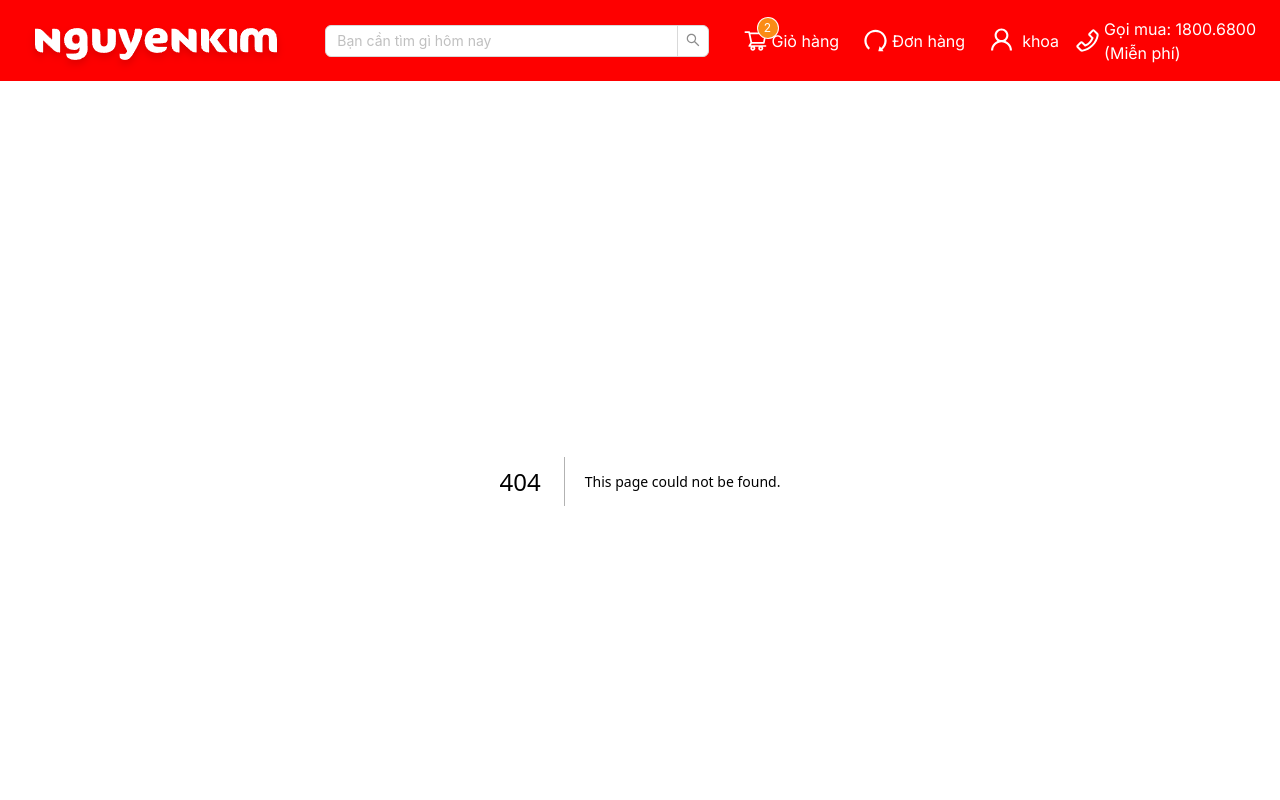
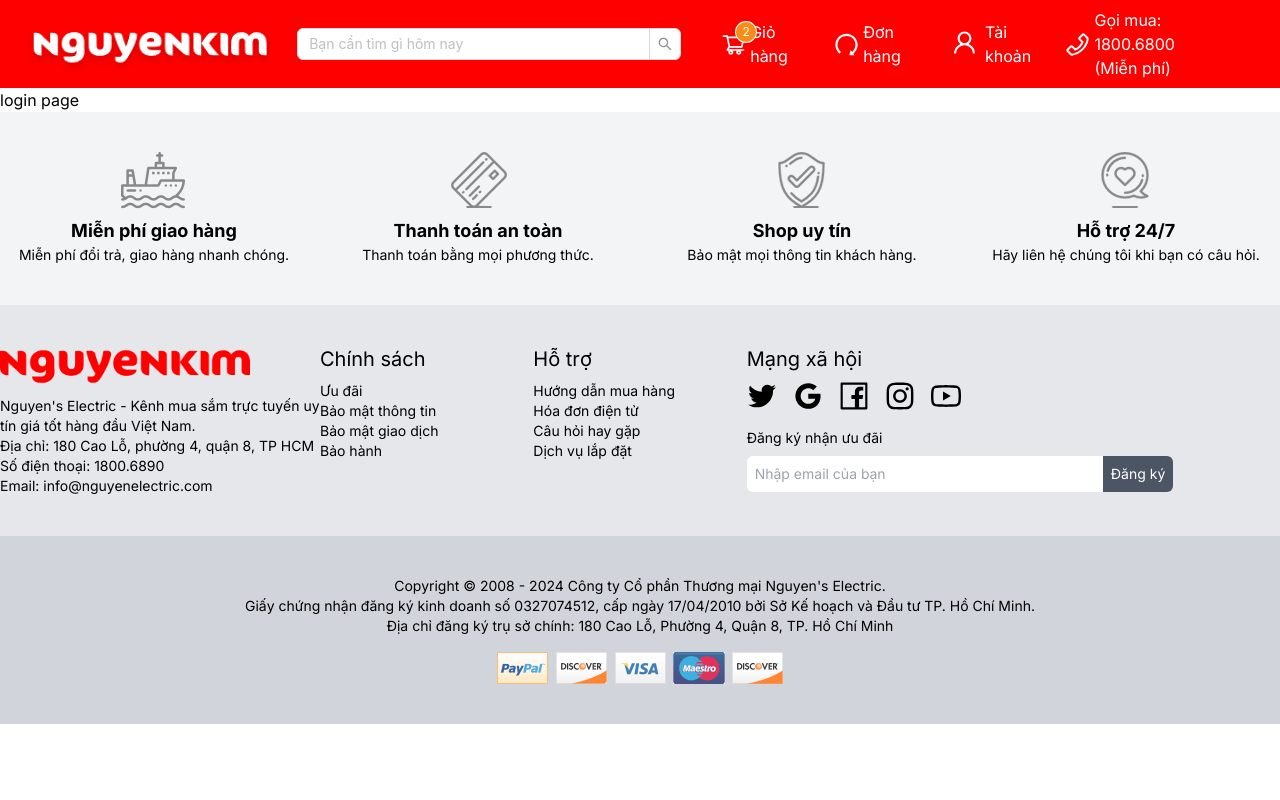
Before and after one commit to ndgkhoa/nguyenkim-store-cart, a Next.js app: page /login in a window 1280 px wide. Before the commit this address had no page. Shown: the top 800 px of the page. Built offline with nearby package versions, Linux system fonts and the light colour scheme.

Commit message:
feat: search process

```diff
--- a/src/app/layout.tsx
+++ b/src/app/layout.tsx
@@ -17,7 +17,7 @@ export default function RootLayout({
     children: React.ReactNode
 }>) {
     return (
-        <html lang="en">
+        <html lang="en" suppressHydrationWarning={true}>
             <body className={inter.className}>
                 <Header />
                 {children}
--- /dev/null
+++ b/src/app/login/page.tsx
@@ -0,0 +1,4 @@
+const CartPage = () => {
+    return <div className="container mx-auto">login page</div>
+}
+export default CartPage
--- /dev/null
+++ b/src/app/register/page.tsx
@@ -0,0 +1,4 @@
+const CartPage = () => {
+    return <div className="container mx-auto">registor page</div>
+}
+export default CartPage
--- /dev/null
+++ b/src/app/search/page.tsx
@@ -0,0 +1,57 @@
+'use client'
+import { useSearchParams } from 'next/navigation'
+import { useEffect, useState } from 'react'
+import { Card } from 'antd'
+import Link from 'next/link'
+
+const { Meta } = Card
+
+const SearchResults = () => {
+    const searchParams = useSearchParams()
+    const query = searchParams.get('query')
+
+    const [products, setProducts] = useState<any[]>([])
+
+    useEffect(() => {
+        const fetchData = async () => {
+            try {
+                const response = await fetch(`https://nguyenkim-be.onrender.com/v1/product?product_name=${query}`)
+                const data = await response.json()
+                if (data.status === 200) {
+                    setProducts(data.data)
+                }
+            } catch (error) {
+                console.error('Error fetching search results:', error)
+            }
+        }
+        fetchData()
+    }, [query])
+
+    return (
+        <div className="container mx-auto mt-5">
+            <p className="text-2xl font-bold">Kết quả tìm kiếm cho "{query}"</p>
+            <div className="grid grid-cols-5 gap-4 mt-4">
+                {products.length > 0 ? (
+                    products.map((product) => (
+                        <Link key={product.product_id} href={`/product/${product.product_id}`} passHref>
+                            <Card
+                                hoverable
+                                style={{ width: '100%' }}
+                                cover={<img alt={product.product_name} src={product.image_1} />}
+                            >
+                                <Meta
+                                    title={product.product_name}
+                                    description={`Giá: ${product.price.toLocaleString('vi-VN')} VND`}
+                                />
+                            </Card>
+                        </Link>
+                    ))
+                ) : (
+                    <p className="text-sm text-black">Không tìm thấy sản phẩm</p>
+                )}
+            </div>
+        </div>
+    )
+}
+
+export default SearchResults
--- a/src/components/Header.tsx
+++ b/src/components/Header.tsx
@@ -1,79 +1,74 @@
 'use client'
 import { PhoneOutlined, ShoppingCartOutlined, UserOutlined, RedoOutlined } from '@ant-design/icons'
-import { Input, Badge } from 'antd'
-import { Dropdown, Menu, Space } from 'antd'
-
-const { Search } = Input
+import { Badge, MenuProps } from 'antd'
+import { Dropdown, Space } from 'antd'
 import Link from 'next/link'
 import React, { useState } from 'react'
-
-const menu = (
-    <Menu>
-        <Menu.Item key="1">
-            <Link href="/register">Đăng ký</Link>
-        </Menu.Item>
-        <Menu.Item key="2">
-            <Link href="/login">Đăng nhập</Link>
-        </Menu.Item>
-    </Menu>
-)
+import SearchComponent from './SearchForm'
+import UserAvatar from './UserAvatar'
 
 const Header: React.FC = () => {
-    const [user, setUser] = useState<any>('khoa')
+    const [user, setUser] = useState<String | null>()
+
+    const menuItems = [
+        {
+            key: '1',
+            label: (
+                <Link href="/register">
+                    <span className="">Đăng ký</span>
+                </Link>
+            ),
+        },
+        {
+            key: '2',
+            label: (
+                <Link href="/login">
+                    <span className="">Đăng nhập</span>
+                </Link>
+            ),
+        },
+    ]
+
+    const menuItemsLoggedIn = [
+        {
+            key: '1',
+            label: (
+                <Link href="/logout">
+                    <span className="">Thoát</span>
+                </Link>
+            ),
+        },
+    ]
+
     return (
         <header className="bg-[#fe0000] py-2">
             <div className="container mx-auto flex items-center justify-between text-white">
                 <Link href={'/'}>
-                    <img src="/images/logo.png" alt="" />
+                    <img src="/images/logo.png" alt="Logo" className="h-12 md:h-full" />
                 </Link>
-                <form action={'#'} className=" mx-4">
-                    <Search placeholder="Bạn cần tìm gì hôm nay" allowClear className="w-96" />
-                </form>
-                <div className="flex items-center">
+                <div className="hidden xl:flex items-center">
+                    <SearchComponent />
+                    <div className="flex items-center mx-6">
                         <Link href={'/cart'} className="pr-6 flex items-center">
                             <Badge count={2} showZero color="orange">
                                 <ShoppingCartOutlined style={{ fontSize: '25px', color: 'white' }} />
                             </Badge>
                             <span className="pl-1">Giỏ hàng</span>
                         </Link>
+
                         <Link href={'/#'} className="pr-6 flex items-center">
                             <RedoOutlined style={{ fontSize: '25px' }} />
                             <span className="pl-1">Đơn hàng</span>
                         </Link>
+
                         {user ? (
-                        <Dropdown
-                            trigger={['click']}
-                            className="pr-4"
-                            overlay={
-                                <Menu>
-                                    <Menu.Item key="1">
-                                        <Link href="/register">Log out</Link>
-                                    </Menu.Item>
-                                </Menu>
-                            }
-                        >
+                            <Dropdown menu={{ items: menuItemsLoggedIn }} trigger={['click']} className="pr-4">
                                 <a onClick={(e) => e.preventDefault()} className="cursor-pointer">
-                                <Space>
-                                    <UserOutlined style={{ fontSize: '25px' }} />
-                                    {user}
-                                </Space>
+                                    <UserAvatar />
                                 </a>
                             </Dropdown>
                         ) : (
-                        <Dropdown
-                            trigger={['click']}
-                            className="pr-4"
-                            overlay={
-                                <Menu>
-                                    <Menu.Item key="1">
-                                        <Link href="/register">Đăng ký</Link>
-                                    </Menu.Item>
-                                    <Menu.Item key="2">
-                                        <Link href="/login">Đăng nhập</Link>
-                                    </Menu.Item>
-                                </Menu>
-                            }
-                        >
+                            <Dropdown menu={{ items: menuItems }} trigger={['click']} className="pr-4">
                                 <a onClick={(e) => e.preventDefault()} className="cursor-pointer">
                                     <Space>
                                         <UserOutlined style={{ fontSize: '25px' }} />
@@ -92,6 +87,7 @@ const Header: React.FC = () => {
                         </Link>
                     </div>
                 </div>
+            </div>
         </header>
     )
 }
--- /dev/null
+++ b/src/components/SearchForm.tsx
@@ -0,0 +1,23 @@
+import React, { useState } from 'react'
+import { Input } from 'antd'
+import { useRouter } from 'next/navigation'
+
+const { Search } = Input
+const SearchComponent = () => {
+    const [searchTerm, setSearchTerm] = useState('')
+    const router = useRouter()
+
+    const handleSearch = (value: string) => {
+        setSearchTerm(value)
+        if (value.trim()) {
+            router.push(`/search?query=${value}`)
+        }
+    }
+
+    return (
+        <div className="mx-4">
+            <Search placeholder="Bạn cần tìm gì hôm nay" allowClear className="w-96" onSearch={handleSearch} />
+        </div>
+    )
+}
+export default SearchComponent
--- /dev/null
+++ b/src/components/UserAvatar.tsx
@@ -0,0 +1,23 @@
+import { Space, Avatar } from 'antd'
+import { useEffect, useState } from 'react'
+
+const UserAvatar = () => {
+    const [randomNumber, setRandomNumber] = useState<number>(0)
+
+    useEffect(() => {
+        const randomNumber = Math.floor(Math.random() * 100) + 1
+        setRandomNumber(randomNumber)
+    }, [])
+
+    return (
+        <Space>
+            {randomNumber && (
+                <div className="p-1 bg-white rounded-full">
+                    <Avatar src={`https://api.dicebear.com/7.x/miniavs/svg?seed=${randomNumber}`} />
+                </div>
+            )}
+        </Space>
+    )
+}
+
+export default UserAvatar
```
Lines whose indentation alone changed are shown as unchanged.
